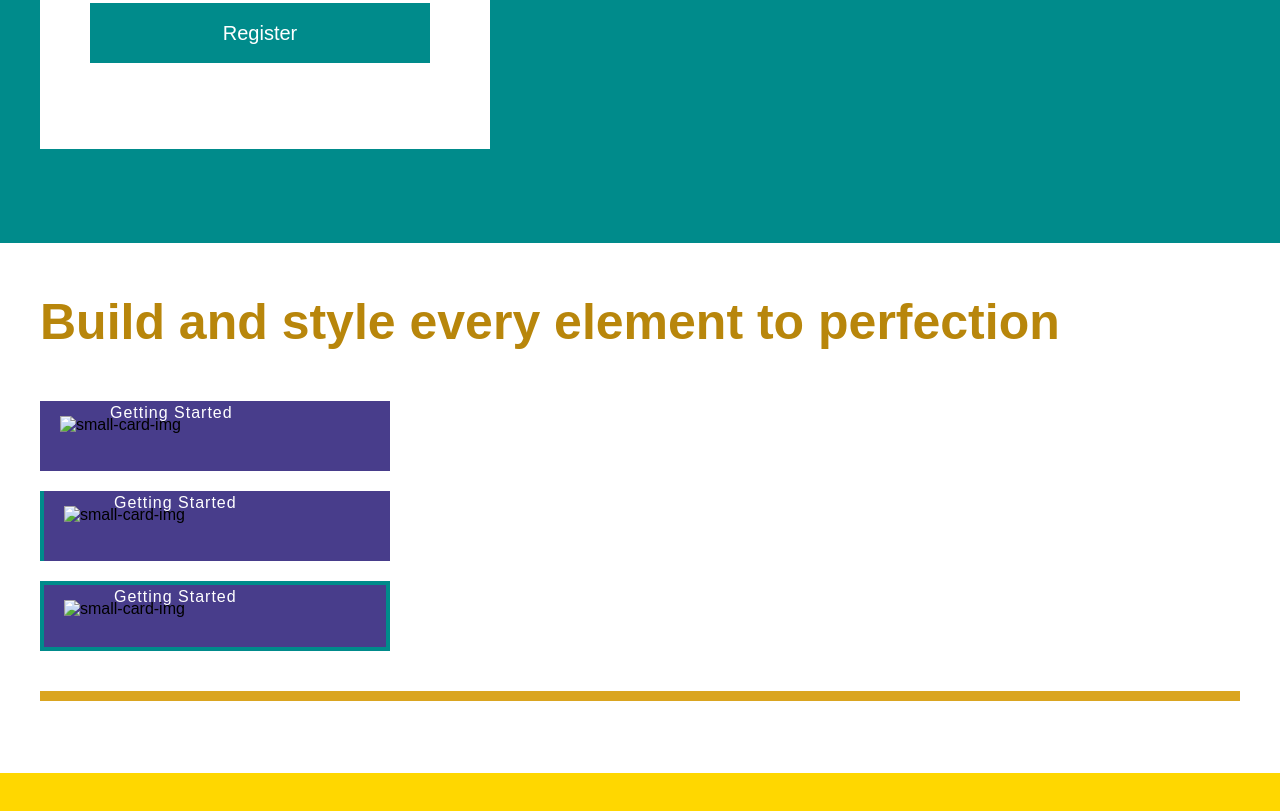
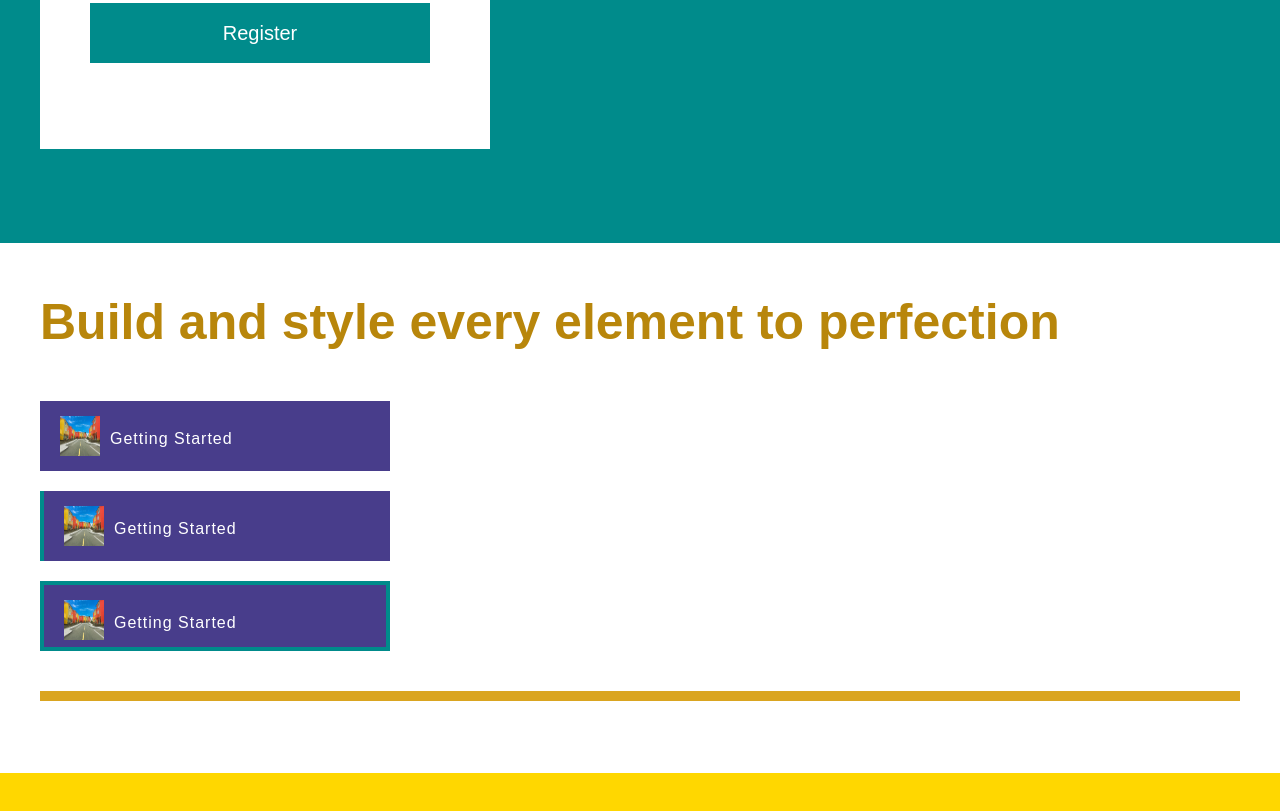
Before and after one commit to Fujaiel/S10-Assignment, a plain HTML site: page index.html in a window 1280 px wide. Shown: the part 1957-2768 px from the top of the page. Drawn offline with Linux system fonts and the light colour scheme; the site is published under a folder, as on GitHub Pages, so addresses that start at the root find nothing.

Commit message:
Update index.html

```diff
--- a/index.html
+++ b/index.html
@@ -14,7 +14,7 @@
     <section class="hero">
         <div class="container">
             <header>
-                <img src="/Images/Logo.svg" alt="logo" width="80px" height="80px">
+                <img src="Images/Logo.svg" alt="logo" width="80px" height="80px">
                 <nav>
                     <ul>
                         <li><a href="#" id="home">Home</a></li>
@@ -36,7 +36,7 @@
             <h2>Turn your ideas into reality in seconds</h2>
             <div class="card">
                 <div class="card-header">
-                    <img src="/Images/cards.jpg" alt="card-image" width="80px" height="80px"
+                    <img src="Images/cards.jpg" alt="card-image" width="80px" height="80px"
                         style="background-color:white ; padding: 5px;">
                 </div>
                 <div class="card-text">
@@ -50,7 +50,7 @@
                 <div class="card" id="card-2">
 
                     <div class="card-header">
-                        <img src="/Images/cards.jpg" alt="card-image" width="80px" height="80px"
+                        <img src="Images/cards.jpg" alt="card-image" width="80px" height="80px"
                             style="background-color:white ; padding: 5px;">
                     </div>
                     <div class="card-text" id="card-text-2">
@@ -84,19 +84,19 @@
                 <h2>Build and style every element to perfection</h2>
                 <div class="small-card-1">
                     <div class="small-card-1-header">
-                        <img src="/Images/cards.jpg" alt="small-card-img" width="40px" height="40px">
+                        <img src="Images/cards.jpg" alt="small-card-img" width="40px" height="40px">
                         <h4>Getting Started</h4>
                     </div>
                 </div>
                 <div class="small-card-1" id="small-card-2-left">
                     <div class="small-card-1-header">
-                        <img src="/Images/cards.jpg" alt="small-card-img" width="40px" height="40px">
+                        <img src="Images/cards.jpg" alt="small-card-img" width="40px" height="40px">
                         <h4>Getting Started</h4>
                     </div>
                 </div>
                 <div class="small-card-1" id="small-card-3-all">
                     <div class="small-card-1-header">
-                        <img src="/Images/cards.jpg" alt="small-card-img" width="40px" height="40px">
+                        <img src="Images/cards.jpg" alt="small-card-img" width="40px" height="40px">
                         <h4>Getting Started</h4>
                     </div>
                 </div>
@@ -131,7 +131,7 @@
 
                 <div class="big-small">
                     <div class="big-small-content">
-                        <img src="/Images/cards.jpg" alt="small-content" width="50px" height="50px">
+                        <img src="Images/cards.jpg" alt="small-content" width="50px" height="50px">
                         <h3>Getting Started</h3>
                     </div>
                 </div>
@@ -144,7 +144,7 @@
 
                 <div class="big-small">
                     <div class="big-small-content">
-                        <img src="/Images/cards.jpg" alt="small-content" width="50px" height="50px">
+                        <img src="Images/cards.jpg" alt="small-content" width="50px" height="50px">
                         <h3>Getting Started</h3>
                     </div>
                 </div>
```
